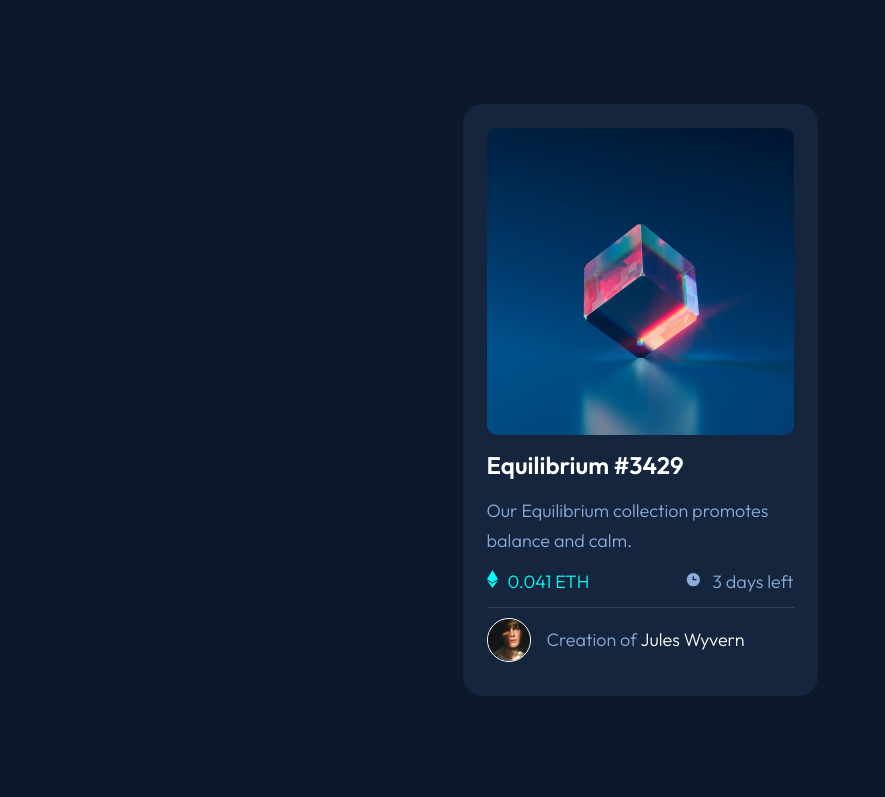
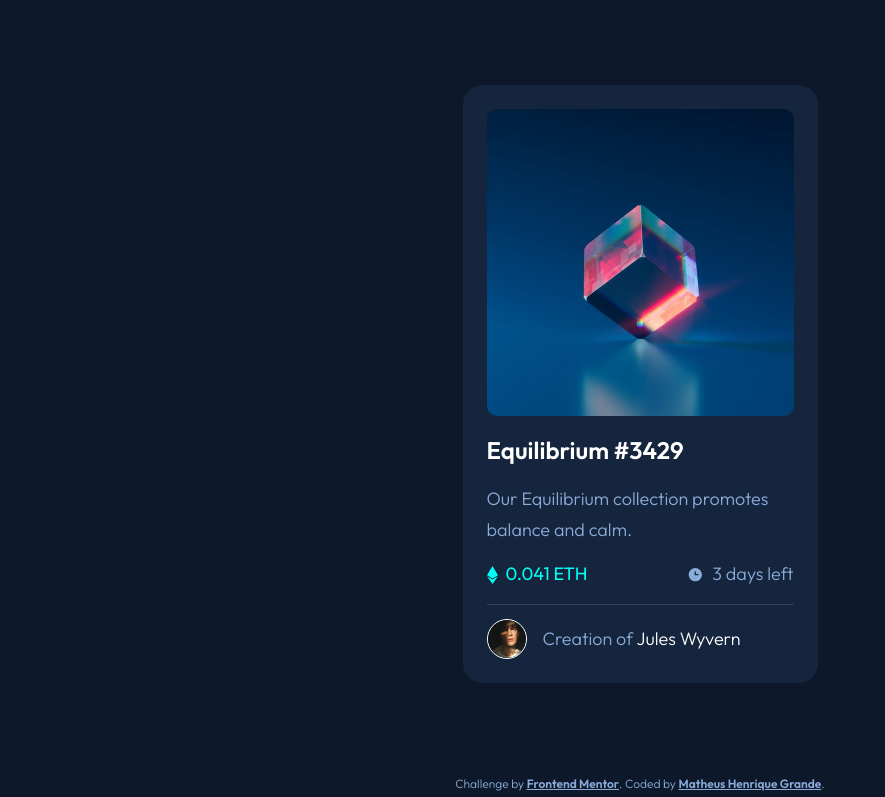
Before and after one commit to matheushg94/NFT-card, a plain HTML site: page index.html in a window 1280 px wide. Shown: the top 797 px of the page, without its empty margins (0-885 px from the left). Drawn offline with Linux system fonts and the light colour scheme.

Commit message:
atualização geral

```diff
--- a/styles/main.css
+++ b/styles/main.css
@@ -1,14 +1,14 @@
 @charset "utf-8";
 
 :root {
-    --color-primary-1: hsl(215, 51%, 70%);
-    --color-primary-2: hsl(178, 100%, 50%);
-    --color-primary-2h: hsla(178, 100%, 50%, 0.2); /*image hover*/
-    --color-neutral-1: hsl(217, 54%, 11%); /*main BG*/
-    --color-neutral-2: hsl(216, 50%, 16%); /*card BG*/
-    --color-neutral-3: hsl(215, 32%, 27%); /*line*/
+    --color-primary-1: hsl(215, 51%, 70%); /* text base */
+    --color-primary-2: hsl(178, 100%, 50%); /* text accent */
+    --color-primary-3: hsla(178, 100%, 50%, 0.2); /* image hover */
+    --color-neutral-1: hsl(217, 54%, 11%); /* main BG */
+    --color-neutral-2: hsl(216, 50%, 16%); /* card BG */
+    --color-neutral-3: hsl(215, 32%, 27%); /* line */
 
-    --ff-base: 'Outfit', sans-serif; /*300, 400, 600*/
+    --ff-base: 'Outfit', sans-serif;
 
     --fw-light: 300;
     --fw-normal: 400;
@@ -64,7 +64,8 @@ body {
 }
 
 main {
-    height: 100vh;
+    min-height: calc(100vh - 32.4px); /* main - footer height */
+    min-height: calc(100vh - 2.025rem); /* main - footer height */
     display: grid;
     place-content: center;
 }
@@ -78,12 +79,32 @@ main {
     border-radius: 20px;
 }
 
+.image {
+    position: relative;
+}
+
 .image img {
+    position: relative;
     border-radius: 10px;
 }
 
 .overlay {
-    display: none;
+    display: grid;
+    place-content: center;
+    position: absolute;
+    top: 50%;
+    left: 50%;
+    transform: translate(-50%, -50%);
+    height: 100%;
+    width: 100%;
+    background-color: var(--color-primary-3);
+    border-radius: 10px;
+    visibility: hidden;
+}
+
+.image:hover .overlay {
+    visibility: visible;
+    cursor: pointer;
 }
 
 .nft-name {
@@ -91,38 +112,42 @@ main {
     font-size: 24px;
     font-size: 1.5rem;
     font-weight: var(--fw-bold);
-    margin: 10px 0px;
-    margin: 0.625rem 0;
+    margin: 14px 0px;
+    margin: 0.875rem 0;
+}
+
+.nft-name:hover {
+    color: var(--color-primary-2);
+    cursor: pointer;
 }
 
 .nft-description {
-    margin: 10px 0px;
-    margin: 0.625rem 0;
+    margin: 14px 0px;
+    margin: 0.875rem 0;
 }
 
 .nft-info {
     display: grid;
     grid-template-columns: 1fr 1fr;
-    margin: 10px 0px;
-    margin: 0.625rem 0;
+    margin: 14px 0px;
+    margin: 0.875rem 0;
 }
 
 .eth-value {
+    display: inline-flex;
+    align-items: center;
+    gap: 8px;
+    gap: 0.5rem;
     color: var(--color-primary-2);
-}
-
-.eth-value span {
-    margin-left: 10px;
-    margin-left: 0.625rem;
+    font-weight: var(--fw-normal);
 }
 
 .time-left {
-    text-align: right;
-}
-
-.time-left span {
-    margin-left: 10px;
-    margin-left: 0.625rem;
+    display: inline-flex;
+    justify-content: end;
+    align-items: center;
+    gap: 8px;
+    gap: 0.5rem;
 }
 
 .line {
@@ -132,22 +157,40 @@ main {
 }
 
 .card-footer {
-    display: inline-flex;
+    display: flex;
     align-items: center;
     gap: 16px;
     gap: 1rem;
-    margin: 10px 0px;
-    margin: 0.625rem 0;
+    margin-top: 14px;
+    margin-top: 0.875rem;
 }
 
 .avatar {
-    width: 44px;
-    width: 2.75rem;
+    width: 40px;
+    width: 2.5rem;
     border: 1px solid white;
     border-radius: 50%;
 }
 
-strong {
+.card-footer strong {
     font-weight: var(--fw-light);
     color: white;
 }
+
+.card-footer strong:hover {
+    color: var(--color-primary-2);
+    cursor: pointer;
+}
+
+.main-footer {
+    font-size: 12px;
+    font-size: 0.75rem;
+    text-align: center;
+    margin: 6px;
+    margin: 0.375rem;
+}
+
+.main-footer a {
+    color: inherit;
+    font-weight: var(--fw-bold);
+}
--- a/styles/teste.css
+++ /dev/null
@@ -1,165 +0,0 @@
-@charset "utf-8";
-
-@import url('https://fonts.googleapis.com/css2?family=Outfit:wght@300;400;600&display=swap');
-
-:root {
-    --cor1: hsl(215, 51%, 70%);
-    --cor2: hsl(178, 100%, 50%);
-    --cor2o: hsla(178, 100%, 50%, 0.2); /*image hover*/
-    --cor3: hsl(217, 54%, 11%); /*main BG*/
-    --cor4: hsl(216, 50%, 16%); /*card BG*/
-    --cor5: hsl(215, 32%, 27%); /*line*/
-
-    --font: 'Outfit', sans-serif; /*300, 400, 600*/
-}
-
-*, *::before, *::after {
-    margin: 0px;
-    padding: 0px;
-    box-sizing: border-box;
-    font-family: var(--font);
-    font-size: 18px;
-}
-
-html, body {
-    width: 100vw;
-    min-height: 100vh;
-}
-
-body {
-    display: flex;
-    justify-content: center;
-    align-items: center;
-    flex-direction: column;
-    background-color: var(--cor3);
-}
-
-main {
-    width: 355px;
-    background-color: var(--cor4);
-    color: white;
-    padding: 30px;
-    margin: 30px;
-    border-radius: 20px;
-}
-
-.image {
-    height: 300px;
-    background: var(--cor4) url(../images/image-equilibrium.jpg) no-repeat center center;
-    background-size: cover;
-    border-radius: 10px;
-    overflow: hidden;
-}
-
-.overlay {
-    height: 300px;
-    display: flex;
-    justify-content: center;
-    align-items: center;
-    content-visibility: hidden;
-}
-
-.overlay:hover {
-    cursor: pointer;
-    content-visibility: visible;
-    background-color: var(--cor2o);
-}
-
-h1 {
-    margin: 20px 0px;
-    font-size: 1.3em;
-    font-weight: 600;
-}
-
-h1:hover {
-    color: var(--cor2);
-    cursor: pointer;
-}
-
-div.text p {
-    color: var(--cor1);
-    font-weight: 300;
-    line-height: 1.5em;
-}
-
-div.text > p {
-    margin-bottom: 20px;
-}
-
-div.text > div#info {
-    display: flex;
-    justify-content: space-between;
-    align-items: center;
-    margin-bottom: 20px;
-    font-weight: 400;
-}
-
-div#info > span#eth {
-    display: flex;
-    align-items: center;
-    color: var(--cor2);
-}
-
-span#eth > svg {
-    margin-right: 5px;
-}
-
-div#info > span#time-left {
-    display: flex;
-    align-items: center;
-    color: var(--cor1);
-}
-
-span#time-left > svg {
-    margin-right: 5px;
-}
-
-div.text > hr {
-    height: 1px;
-    border: none;
-    background-color: var(--cor5);
-}
-
-div.text > div#author {
-    display: flex;
-    align-items: center;
-    margin-top: 20px;
-}
-
-div#author img {
-    height: 35px;
-    border: 1px solid white;
-    border-radius: 50%;
-    margin-right: 15px;
-}
-
-div#author strong {
-    color: white;
-    font-weight: 300;
-}
-
-div#author strong:hover {
-    color: var(--cor2);
-    cursor: pointer;
-}
-
-footer {
-    background-color: var(--cor4);
-    padding: 5px;
-    border-radius: 5px;
-    color: var(--cor1);
-}
-
-.attribution {
-    font-size: 12px;
-    text-align: center;
-}
-
-.attribution a {
-    color: var(--cor1);
-    font-size: 12px;
-}
-
-.attribution a:hover {
-    color: var(--cor2);
-}
```
Also changed, not shown: design/active-states.jpg (deleted), design/desktop-design.jpg (deleted), design/desktop-preview.jpg (deleted), design/mobile-design.jpg (deleted), solution-scrshot/NFT-preview-card-component_solution.jpg (added), solution-scrshot/NFTPreviewCardComponent-mobile.jpg (deleted), 3 other files.
